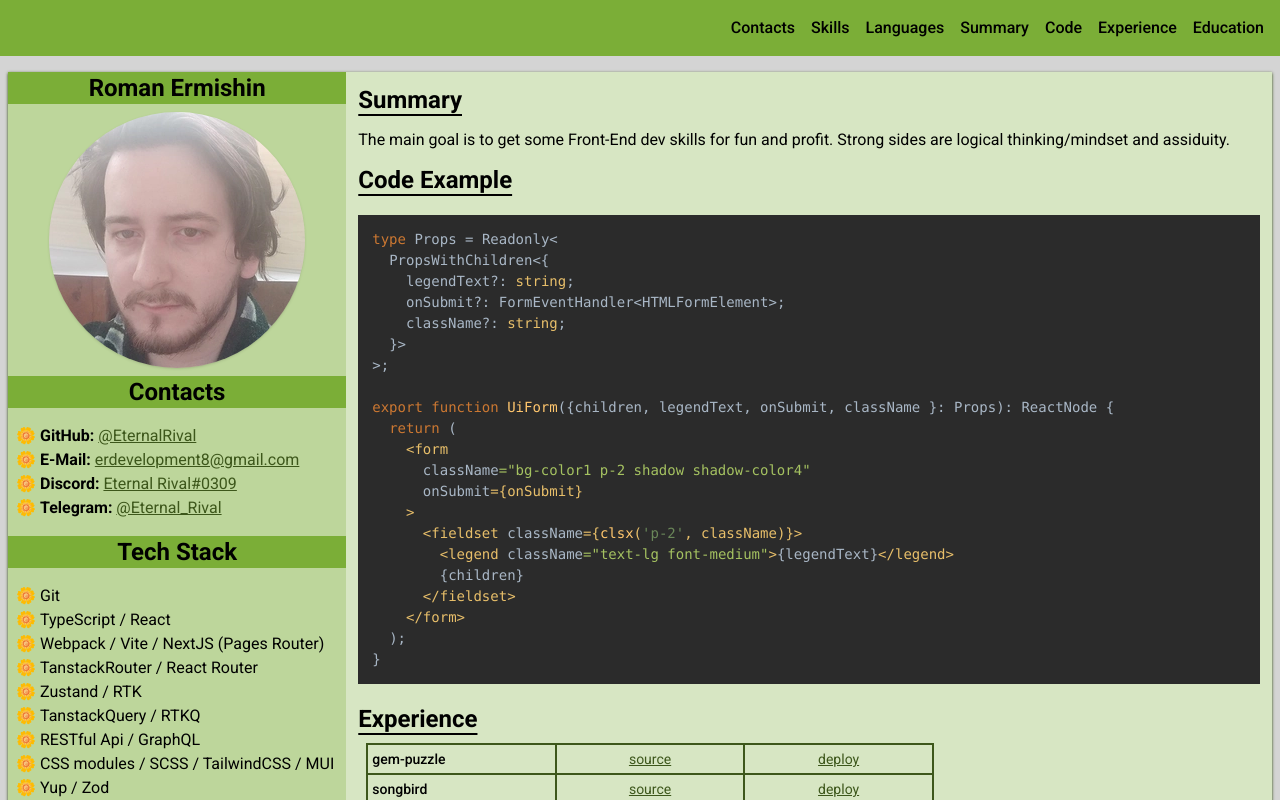
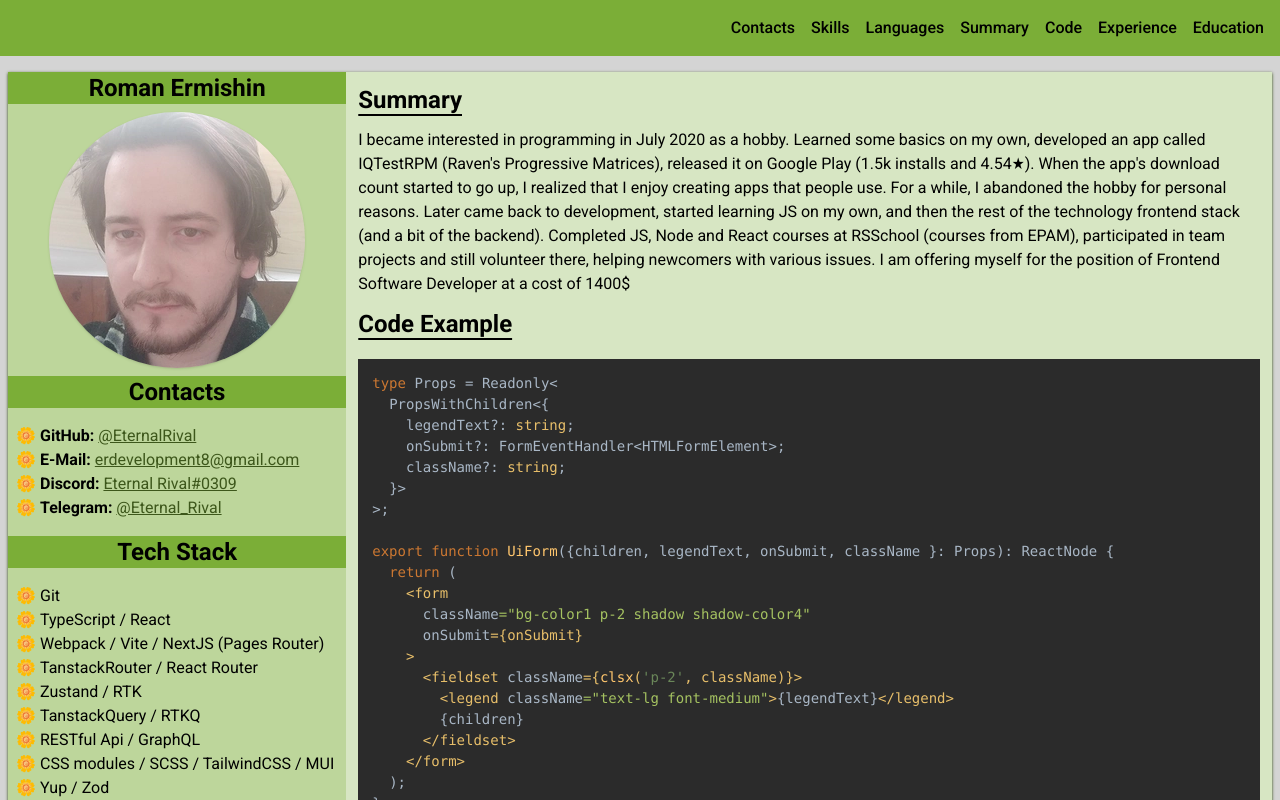
Before and after one commit to EternalRival/cv, a React (Vite) app: page / in a window 1280 px wide. Shown: the top 800 px of the page. Built offline with nearby package versions, Linux system fonts and the light colour scheme.

Commit message:
feat: add summary

```diff
--- a/package.json
+++ b/package.json
@@ -7,7 +7,8 @@
     "dev": "vite",
     "build": "tsc -b && vite build",
     "lint": "eslint . --ext ts,tsx --report-unused-disable-directives --max-warnings 0",
-    "preview": "vite preview"
+    "preview": "vite preview",
+    "deploy": "npm run build && npx gh-pages -d dist"
   },
   "dependencies": {
     "autoprefixer": "^10.4.19",
--- a/src/components/summary.tsx
+++ b/src/components/summary.tsx
@@ -5,8 +5,13 @@ export function Summary(): JSX.Element {
     <section id={SectionId.Summary}>
       <h2 className="heading">Summary</h2>
       <p className="py-3">
-        The main goal is to get some Front-End dev skills for fun and profit. Strong sides are logical thinking/mindset
-        and assiduity.
+        I became interested in programming in July 2020 as a hobby. Learned some basics on my own, developed an app
+        called IQTestRPM (Raven's Progressive Matrices), released it on Google Play (1.5k installs and 4.54★). When the
+        app's download count started to go up, I realized that I enjoy creating apps that people use. For a while, I
+        abandoned the hobby for personal reasons. Later came back to development, started learning JS on my own, and
+        then the rest of the technology frontend stack (and a bit of the backend). Completed JS, Node and React courses
+        at RSSchool (courses from EPAM), participated in team projects and still volunteer there, helping newcomers with
+        various issues. I am offering myself for the position of Frontend Software Developer at a cost of 1400$
       </p>
     </section>
   );
```
Also changed, not shown: public/resume.md (+5 -10 lines), 1 other file (tests, documents, lock files or other folders).
